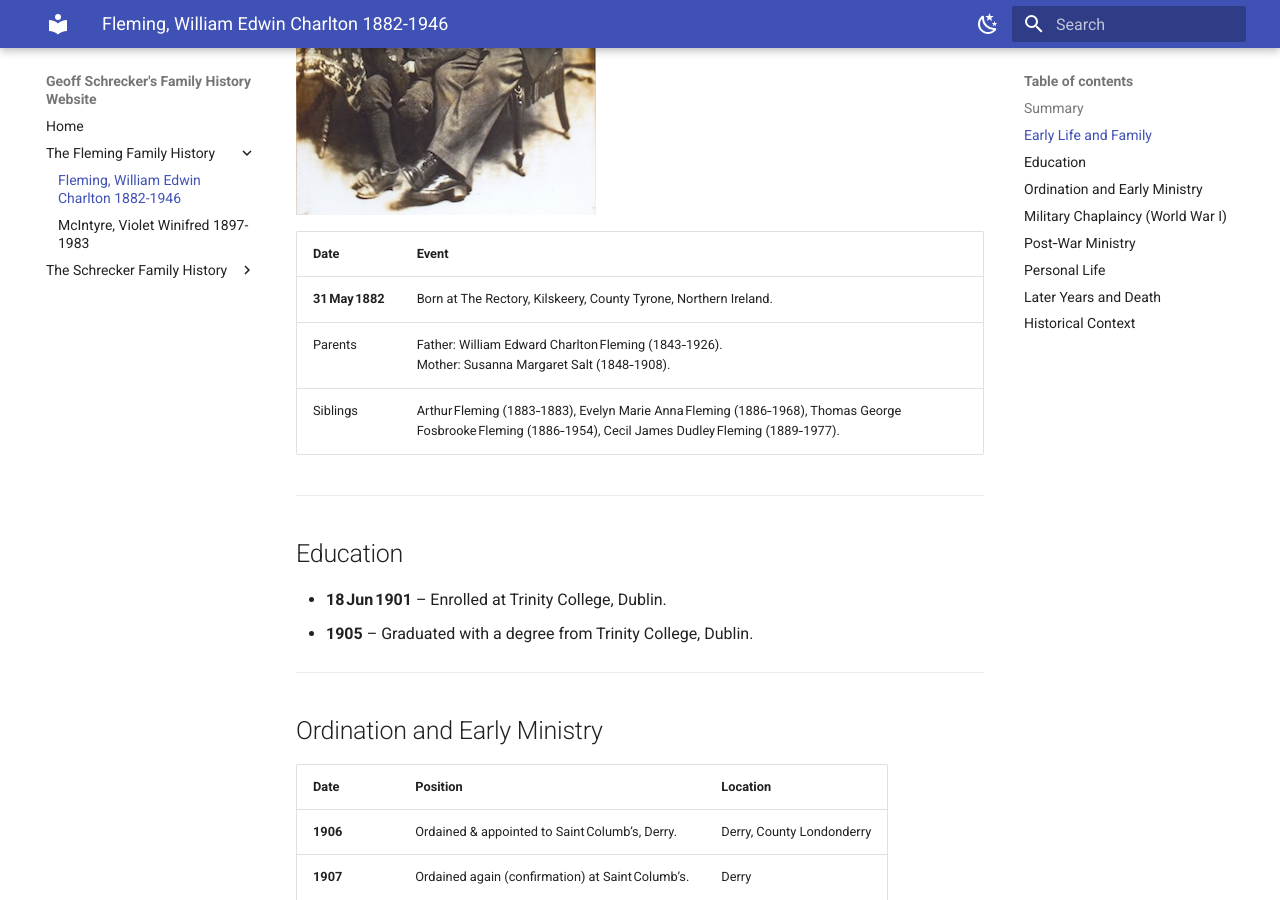
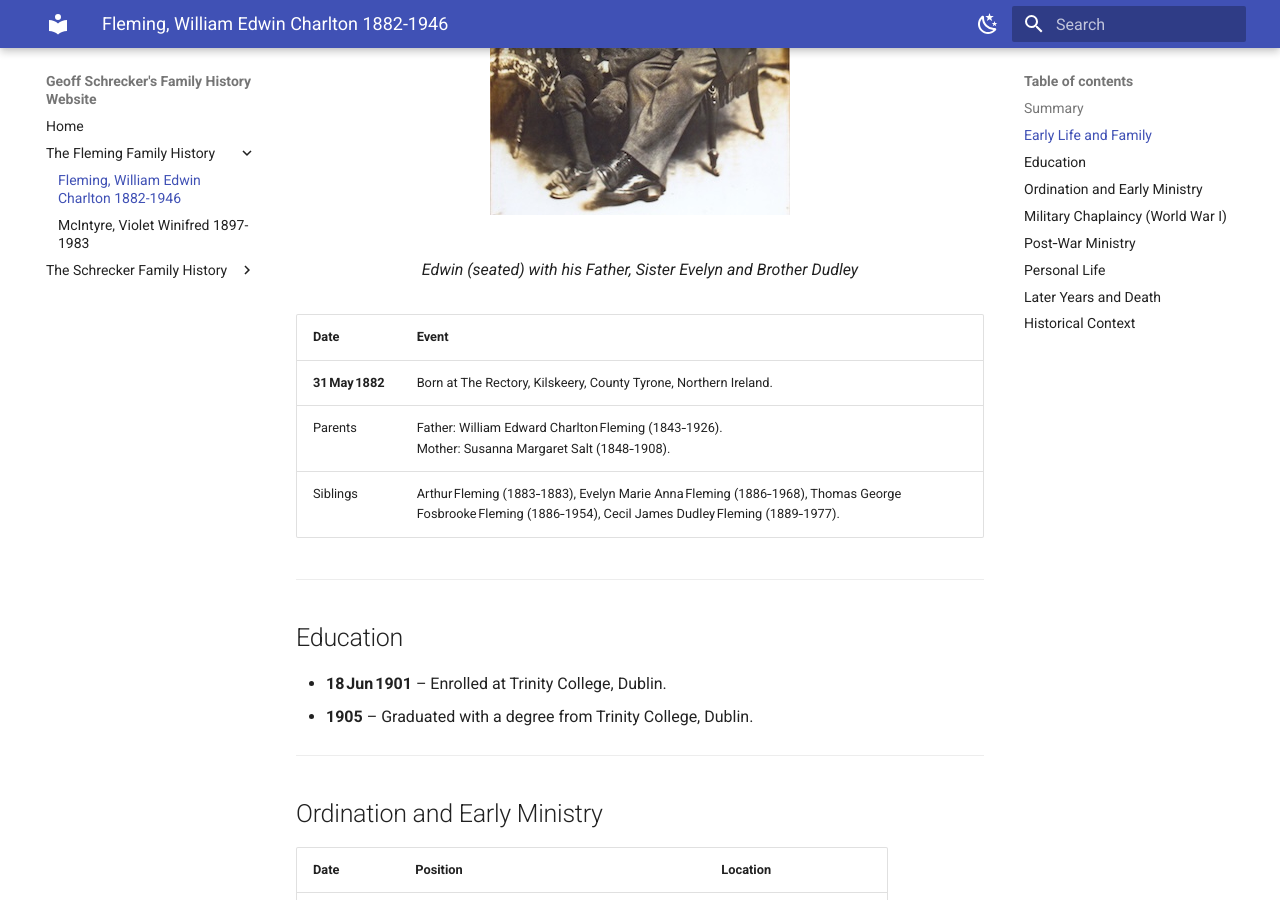
Before and after one commit to Schrecker-Family/Website, an MkDocs documentation site: the page built from docs/FlemingWEC1882.md, in a window 1280 px wide and 900 px high, scrolled down 829 px. Built offline with MkDocs 1.6.1 and Material for MkDocs 9.7.7, drawn with Linux system fonts in a browser that asks for light colours.

Commit message:
Add caption to Grandfather

```diff
--- a/docs/FlemingWEC1882.md
+++ b/docs/FlemingWEC1882.md
@@ -11,7 +11,11 @@ William Edwin Charlton Fleming was an Anglican clergyman whose ministry spanned
 
 ## Early Life and Family
 
-![Old Canon and Family](assets/FlemingWEC1882/Old%20Canon%20with%20Family%20edit.jpg){: align=center }
+<figure markdown="span">
+  ![Old Canon and Family](assets/FlemingWEC1882/Old%20Canon%20with%20Family%20edit.jpg){: align=center }
+  <figcaption>Edwin (seated) with his Father, Sister Evelyn and Brother Dudley</figcaption>
+</figure>
+
 
 | Date | Event |
 |------|-------|
```
